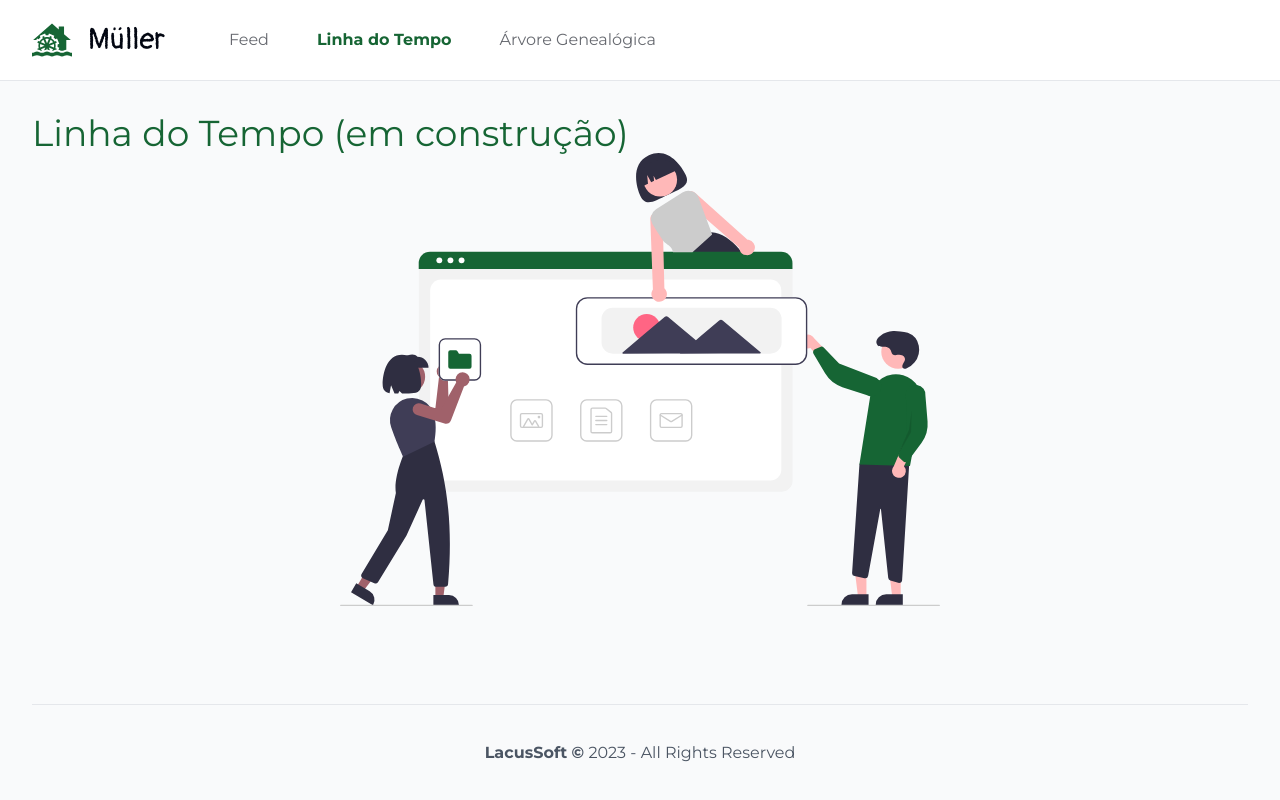
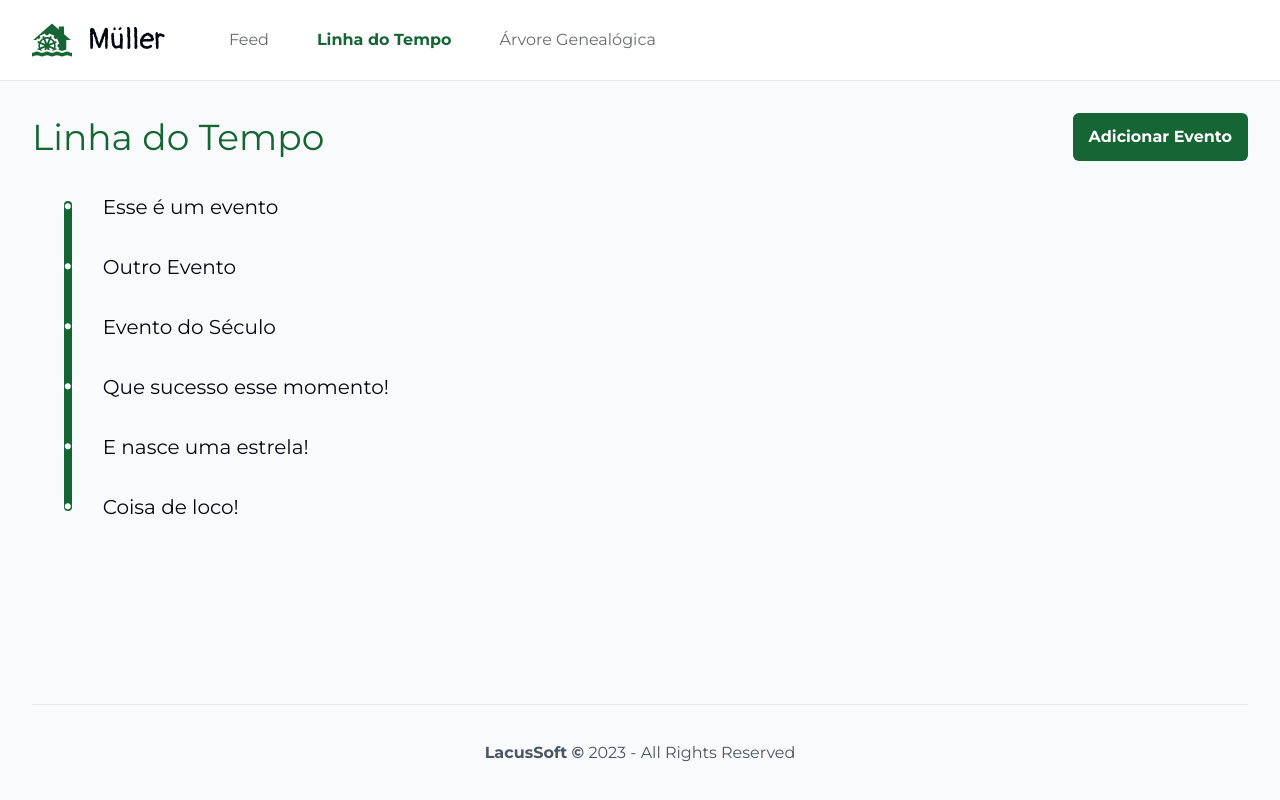
Before and after one commit to juliolmuller/fam-muller, a Vue app in the folder web/: page /timeline in a window 1280 px wide. Built offline with nearby package versions, Linux system fonts and the light colour scheme.

Commit message:
feat: create base content of TimelinePage

```diff
--- a/web/src/pages/TimelinePage/TimelinePage.vue
+++ b/web/src/pages/TimelinePage/TimelinePage.vue
@@ -1,15 +1,72 @@
-<script setup lang="ts"></script>
+<script setup lang="ts">
+import { ref } from 'vue';
+
+import { Button } from '~/components';
+
+import { mockedEvents } from './mocks';
+
+const timelineEvents = ref(mockedEvents);
+</script>
 
 <template>
-  <div class="flex h-[60vh] flex-col justify-between lg:container">
-    <div class="text-4xl text-brand-800">Linha do Tempo (em construção)</div>
+  <div class="TimelinePage-root">
+    <div class="TimelinePage-header">
+      <h2>Linha do Tempo</h2>
 
-    <img
-      class="self-center"
-      alt="page under construction"
-      src="/img/under-construction.svg"
-      height="600"
-      width="600"
-    />
+      <Button>Adicionar Evento</Button>
+    </div>
+
+    <ul class="TimelinePage-body">
+      <li
+        v-for="event in timelineEvents"
+        :key="event.id"
+      >
+        <h3>{{ event.name }}</h3>
+      </li>
+    </ul>
   </div>
 </template>
+
+<style scoped lang="scss">
+.TimelinePage-root {
+  @apply flex h-[60vh] flex-col gap-8 lg:container;
+}
+
+.TimelinePage-header {
+  @apply sticky top-0 flex w-full items-center justify-between;
+
+  h2 {
+    @apply text-4xl text-brand-800;
+  }
+}
+
+.TimelinePage-body {
+  @apply px-8;
+
+  li {
+    @apply relative pb-8;
+
+    &::before {
+      content: '•';
+      @apply inline-block mr-8 ml-[0.06rem] text-white font-bold scale-150 -translate-y-1;
+    }
+
+    &::after {
+      content: '';
+      @apply absolute top-0 bottom-0 left-0 -z-10 w-2 bg-brand-800;
+    }
+
+    &:first-of-type::after {
+      @apply top-2 rounded-t-full;
+    }
+
+    &:last-of-type::after {
+      @apply bottom-auto h-[1.1rem] rounded-b-full;
+    }
+
+    h3 {
+      @apply inline-block text-xl;
+    }
+  }
+}
+</style>
--- /dev/null
+++ b/web/src/pages/TimelinePage/mocks.ts
@@ -0,0 +1,165 @@
+export interface User {
+  id: string;
+  name: string;
+  fullName: string;
+}
+
+export interface TimelineEventAttachment {
+  id: string;
+  name: string;
+  type: 'image' | 'link' | 'pdf' | 'video';
+  url: string;
+}
+
+export interface TimelineEvent {
+  id: string;
+  name: string;
+  startDate: Date;
+  endDate: Date | null;
+  description: string | null;
+  attachments: TimelineEventAttachment[];
+  markedPeople: User[];
+}
+
+const genRandomId = () => Math.random().toString(36).split('.')[1];
+
+const mockedUsers: User[] = [
+  {
+    id: genRandomId(),
+    name: 'Shirley',
+    fullName: 'Shirley Marvin',
+  },
+  {
+    id: genRandomId(),
+    name: 'Elisa',
+    fullName: 'Elisa Koelpin',
+  },
+  {
+    id: genRandomId(),
+    name: 'Percy',
+    fullName: 'Percy Turcotte',
+  },
+  {
+    id: genRandomId(),
+    name: 'Irvin',
+    fullName: 'Irvin Boehm DVM',
+  },
+  {
+    id: genRandomId(),
+    name: 'Alberto',
+    fullName: 'Alberto Sporer',
+  },
+  {
+    id: genRandomId(),
+    name: 'Marcos',
+    fullName: 'Marcos Schaefer',
+  },
+  {
+    id: genRandomId(),
+    name: 'Salvatore',
+    fullName: 'Salvatore Rolfson',
+  },
+  {
+    id: genRandomId(),
+    name: 'Cora',
+    fullName: 'Cora Zboncak',
+  },
+  {
+    id: genRandomId(),
+    name: 'Erma',
+    fullName: 'Erma Murphy',
+  },
+  {
+    id: genRandomId(),
+    name: 'Keith',
+    fullName: 'Keith Kreiger',
+  },
+];
+
+const getRandomUsers = (count = 1) => {
+  const usersSet = new Set<User>();
+  const totalUsers = mockedUsers.length;
+
+  while (usersSet.size < count) {
+    const randomNumber = Math.random();
+    const randomIndex = Math.round(randomNumber * totalUsers);
+
+    usersSet.add(mockedUsers[randomIndex]);
+  }
+
+  return [...usersSet];
+};
+
+const getRandomPhotos = (count = 1): TimelineEventAttachment[] => {
+  return Array(count)
+    .fill(null)
+    .map(() => ({
+      id: genRandomId(),
+      name: 'photo',
+      type: 'image',
+      url: 'https://picsum.photos/200',
+    }));
+};
+
+export const mockedEvents: TimelineEvent[] = [
+  {
+    id: genRandomId(),
+    name: 'Esse é um evento',
+    description:
+      'Corporis exercitationem ex rerum eos sunt ex. Explicabo nisi libero. Aut distinctio unde aut voluptas. Enim fuga reprehenderit rerum repudiandae quia voluptatem.',
+    startDate: new Date(1899, 5, 20),
+    endDate: null,
+    markedPeople: getRandomUsers(2),
+    attachments: getRandomPhotos(2),
+  },
+  {
+    id: genRandomId(),
+    name: 'Outro Evento',
+    description:
+      'Ipsa est nihil laboriosam nihil. Dolorum quia velit nisi dolores harum molestiae sit. Vero omnis consectetur. Quo enim velit. Doloribus aut quaerat magnam.',
+    startDate: new Date(1914, 8, 13),
+    endDate: null,
+    markedPeople: getRandomUsers(),
+    attachments: getRandomPhotos(5),
+  },
+  {
+    id: genRandomId(),
+    name: 'Evento do Século',
+    description:
+      'Voluptas deleniti et et sed modi quo. Quibusdam adipisci occaecati ipsum excepturi quod voluptates vel necessitatibus. Officia voluptatibus qui aut illo placeat. Quis architecto voluptas ducimus sint ut harum. Explicabo et vitae consequuntur non ducimus nihil corporis sit. Earum placeat qui aut sit quia animi nulla.',
+    startDate: new Date(1918, 2, 15),
+    endDate: null,
+    markedPeople: getRandomUsers(),
+    attachments: getRandomPhotos(4),
+  },
+  {
+    id: genRandomId(),
+    name: 'Que sucesso esse momento!',
+    description:
+      'Sunt impedit voluptatum eum facere eum ea qui id est. Rem nisi quis veniam dolore consequatur voluptatem ea. Est minus sed aut autem sit dolores perspiciatis eum. At et cum. Quis natus sequi. Eum libero est autem eum ut culpa doloribus.',
+    startDate: new Date(1918, 2, 15),
+    endDate: new Date(1918, 2, 16),
+    markedPeople: getRandomUsers(2),
+    attachments: [],
+  },
+  {
+    id: genRandomId(),
+    name: 'E nasce uma estrela!',
+    description:
+      'Odit neque expedita quo est eius voluptatibus vitae ad. Laboriosam quia et voluptatem. Occaecati reiciendis est ab placeat minima.',
+    startDate: new Date(1966, 2, 26),
+    endDate: null,
+    markedPeople: getRandomUsers(3),
+    attachments: getRandomPhotos(3),
+  },
+  {
+    id: genRandomId(),
+    name: 'Coisa de loco!',
+    description:
+      'Aspernatur mollitia minima et ab unde qui praesentium ipsa. Sit explicabo autem. Eveniet qui aut dicta molestias ipsa ut et nemo. Laborum sit non soluta vero deleniti non at vitae. Eos commodi repudiandae. Dicta ab dolor.',
+    startDate: new Date(1967, 4, 23),
+    endDate: null,
+    markedPeople: getRandomUsers(6),
+    attachments: getRandomPhotos(2),
+  },
+];
```
